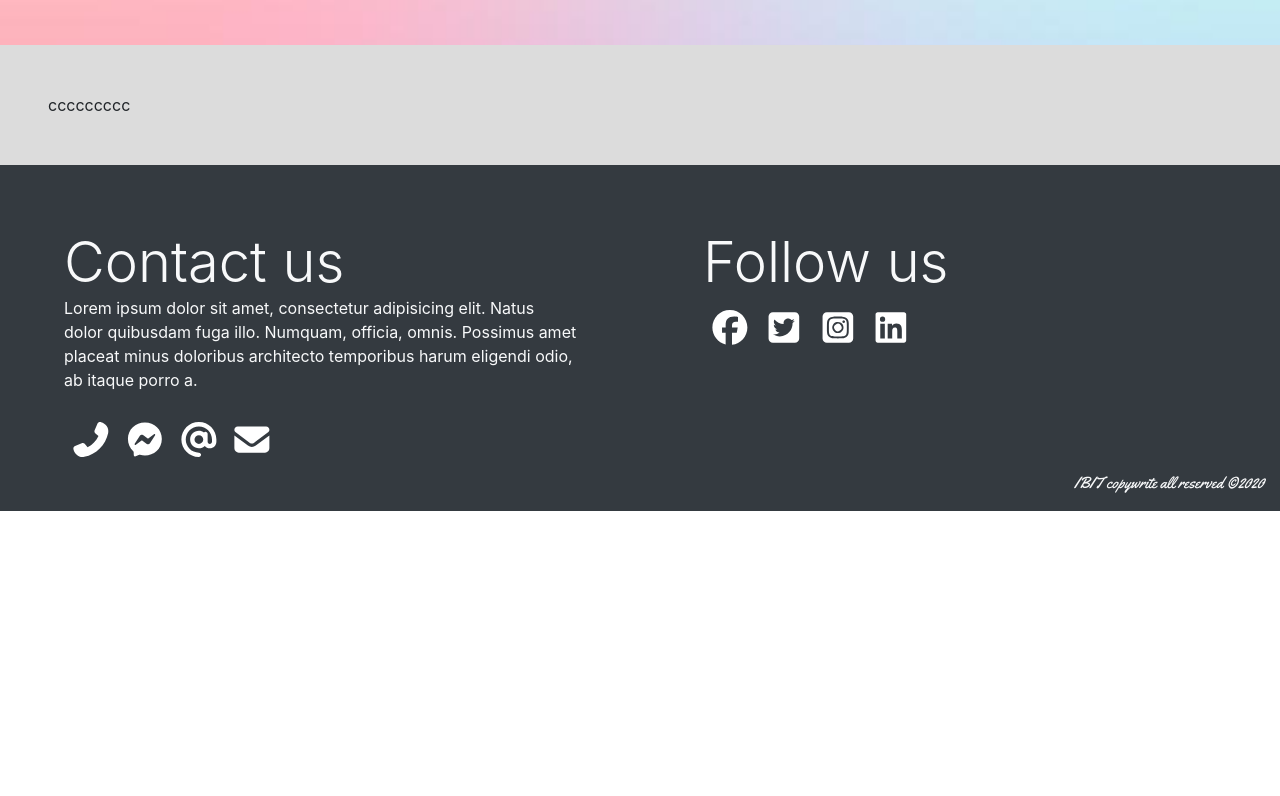
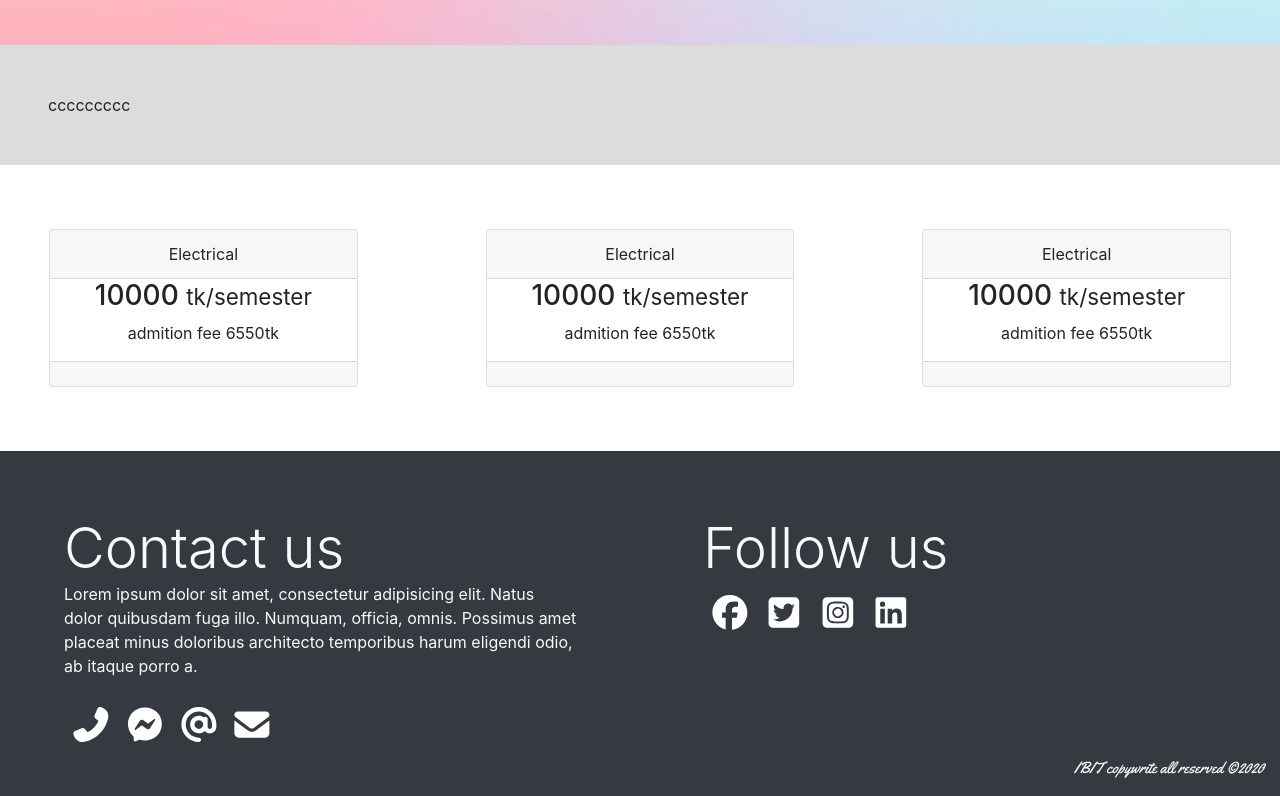
Before and after one commit to Zahid-cyber/simple-theme, a plain HTML site: page index.html in a window 1280 px wide. Shown: the part 1751-2547 px from the top of the page. Before the commit the page ends 2262 px from the top, so only its background shows below. Drawn offline with nearby package versions, Linux system fonts and the light colour scheme; files whose address does not match are found by name.

Commit message:
update index file

```diff
--- a/index.html
+++ b/index.html
@@ -48,7 +48,7 @@
                     <li class="nav-item"><a href="#about" class="nav-link">about</a></li>
                     <li class="nav-item"><a href="#course" class="nav-link">our course</a></li>
                     <li class="nav-item"><a href="#" class="nav-link">contact</a></li>
-                    <li class="nav-item"><a href="#" class="nav-link">Gallery</a></li>
+                    <li class="nav-item"><a href="#Gallery" class="nav-link">Gallery</a></li>
                     <li class="nav-item"><a href="#footer" class="nav-link">footer</a></li>
                     <li class="nav-item dropdown">
                         <a href="#" class="nav-link dropdown-toggle" data-toggle="dropdown">more</a>
@@ -189,8 +189,51 @@
    ====================================================================================================
    -->
     <section>
-        <div class="banner" id="banner">
-
+        <div class="banner" id="Gallery">
+            <div class="row">
+                <div class="col-md p-3 m-5">
+                    <div class="card text-center">
+                        <div class="card-header font-weight-normal">
+                            Electrical
+                        </div>
+                        <div class="card-border">
+                            <h3>10000 <small>tk/semester</small></h3>
+                            <p>
+                                admition fee 6550tk
+                            </p>
+                        </div>
+                        <div class="card-footer"></div>
+                    </div>
+                </div>
+                <div class="col-md p-3 m-5">
+                    <div class="card text-center">
+                        <div class="card-header font-weight-normal">
+                            Electrical
+                        </div>
+                        <div class="card-border">
+                            <h3>10000 <small>tk/semester</small></h3>
+                            <p>
+                                admition fee 6550tk
+                            </p>
+                        </div>
+                        <div class="card-footer"></div>
+                    </div>
+                </div>
+                <div class="col-md p-3 m-5">
+                    <div class="card text-center">
+                        <div class="card-header font-weight-normal">
+                            Electrical
+                        </div>
+                        <div class="card-border">
+                            <h3>10000 <small>tk/semester</small></h3>
+                            <p>
+                                admition fee 6550tk
+                            </p>
+                        </div>
+                        <div class="card-footer"></div>
+                    </div>
+                </div>
+            </div>
 
         </div>
     </section>
```
